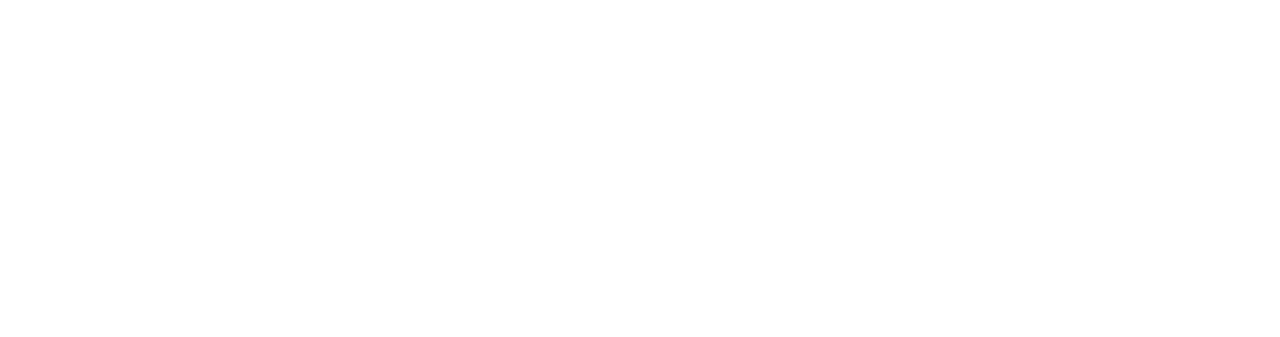
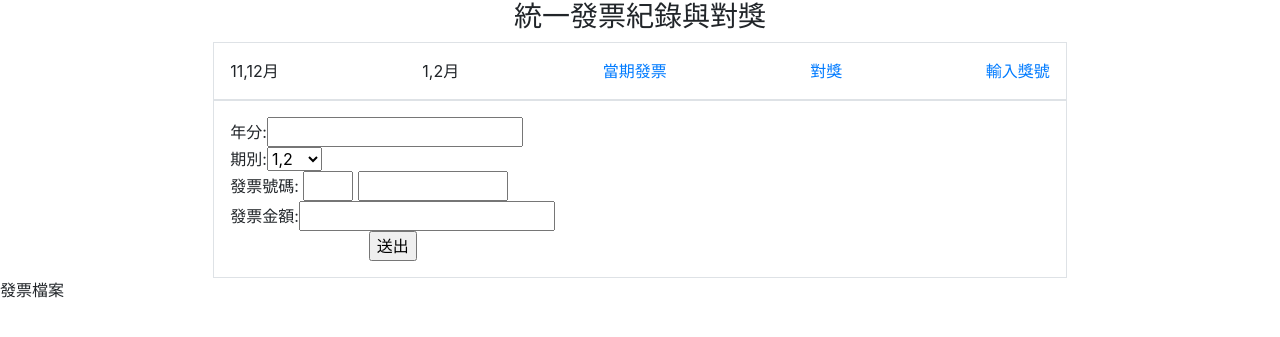
Before and after one commit to wdaweb/invoice-adriftchen, a PHP site: page /index.php?do=main in a window 1280 px wide. Before the commit the part shown is empty. Shown: the top 337 px of the page. Run offline with PHP 8.4, Linux system fonts and the light colour scheme.

Commit message:
完成首頁畫面設計

```diff
--- a/index.php
+++ b/index.php
@@ -5,8 +5,27 @@
     <meta name="viewport" content="width=device-width, initial-scale=1.0">
     <meta http-equiv="X-UA-Compatible" content="ie=edge">
     <title>統一發票紀錄及對獎系統</title>
+    <link rel="stylesheet" href="https://cdn.jsdelivr.net/npm/bootstrap@4.5.3/dist/css/bootstrap.min.css">
+    <script src="https://code.jquery.com/jquery-3.5.1.slim.min.js"></script>
+    <script src="https://cdn.jsdelivr.net/npm/bootstrap@4.5.3/dist/js/bootstrap.bundle.min.js"></script>
+
 </head>
 <body>
 
+<?php
+
+if(isset($_GET['do'])){
+
+    $file=$_GET['do'].".php";
+    include $file;
+    include "invoice.php";
+
+}else{
+
+    include "main.php";
+}
+//include 有畫面之後就不用再打基礎指令
+?>
+
 </body>
 </html>
--- /dev/null
+++ b/invoice.php
@@ -0,0 +1 @@
+發票檔案
--- /dev/null
+++ b/main.php
@@ -0,0 +1,54 @@
+<h3 class="text-center">統一發票紀錄與對獎</h3>
+
+<div class="container"></div>
+  <div class="col-8 d-flex justify-content-between p-3 mx-auto border">
+  <?php
+  $month=[
+    1=>"1,2月",
+    2=>"3,4月",
+    3=>"5,6月",
+    4=>"7,8月",
+    5=>"9,10月",
+    6=>"11,12月",
+  ];
+
+  $m=ceil(date("m")/2);
+
+
+  ?>
+    <div class="text-center"><?=$month[$m];?></div>
+    <div class="text-center">1,2月</div>
+    <div class="text-center">
+    <a href="">當期發票</a>
+    </div>
+    <div class="text-center">
+    <a href="">對獎</a>
+    </div>
+    <div class="text-center">
+    <a href="">輸入獎號</a>
+    </div>
+  </div>
+  <div class="col-8 d-flex justify-content-between p-3 mx-auto border">
+  <form action="api/app_invoice.php" method="post">
+  <div>年分:<input type="text" name="year" id=""></div>
+  期別:<select name="period">
+    <option value="">1,2</option>
+    <option value="">3,4</option>
+    <option value="">5,6</option>
+    <option value="">7,8</option>
+    <option value="">9,10</option>
+    <option value="">11,12</option>
+  </select>
+  <div>發票號碼:
+  <input type="text" name="prepend" style="width:50px">
+  <input type="text" name="number" style="width:150px">
+  </div>
+  <div>
+  發票金額:<input type="number" name="payment">
+  </div>
+  <div class="text-center">
+  <input type="submit" value="送出">
+  </div>
+  </form>
+  </div>
+</div>
```
